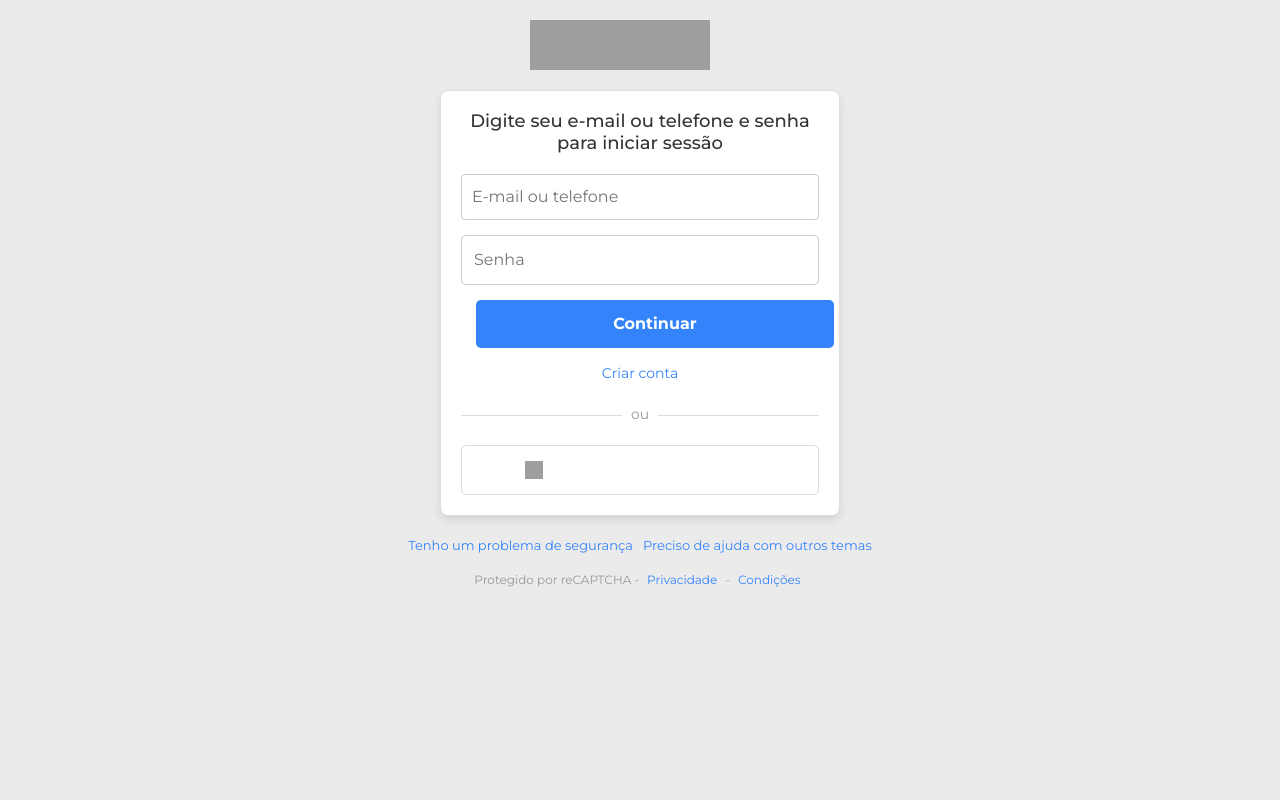
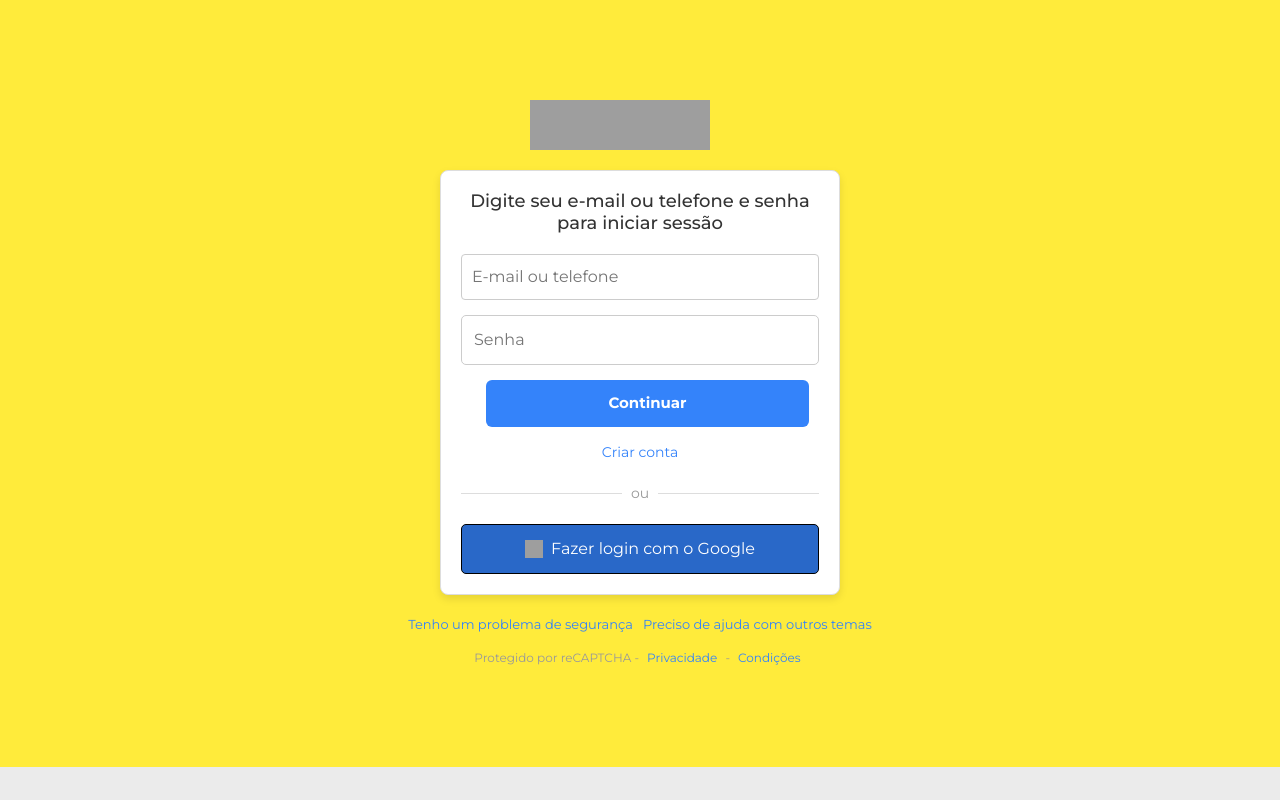
Before and after one commit to amandarodgsc/mercado-livre-projeto-master, a React (Create React App) app: page /Login in a window 1280 px wide. Built offline with nearby package versions, Linux system fonts and the light colour scheme; grey boxes are pictures that could not be loaded.

Commit message:
Pagina de Login com css atualizado

```diff
--- a/src/components/Login/Login.css
+++ b/src/components/Login/Login.css
@@ -9,8 +9,8 @@ body {
   display: flex;
   flex-direction: column;
   align-items: center;
-  padding: 20px;
-
+  padding: 100px;
+  background-color: #FFEB3B ; /* Fundo amarelo */
 }
 
 header {
@@ -49,15 +49,16 @@ header {
 }
 
 .login-button {
-  width: 100%;
+  width: 90%;
   padding: 12px;
   background-color: #3483fa;
   color: #fff;
   border: none;
-  border-radius: 5px;
-  font-size: 16px;
+  border-radius: 6px;
+  font-size: 15px;
   cursor: pointer;
   font-weight: bold;
+  align-items: center;
 }
 
 .login-button:hover {
@@ -107,11 +108,11 @@ header {
   justify-content: center;
   width: 100%;
   padding: 12px;
-  border: 1px solid #ddd;
+  border: 1px solid #000000;
   border-radius: 5px;
   font-size: 16px;
   cursor: pointer;
-  background-color: #fff;
+  background-color: #2968c8;
   margin-top: 15px;
 }
 
@@ -122,7 +123,7 @@ header {
 }
 
 .google-button:hover {
-  background-color: #f1f1f1;
+  background-color: #3483fa;
 }
 
 .login-footer {
```
